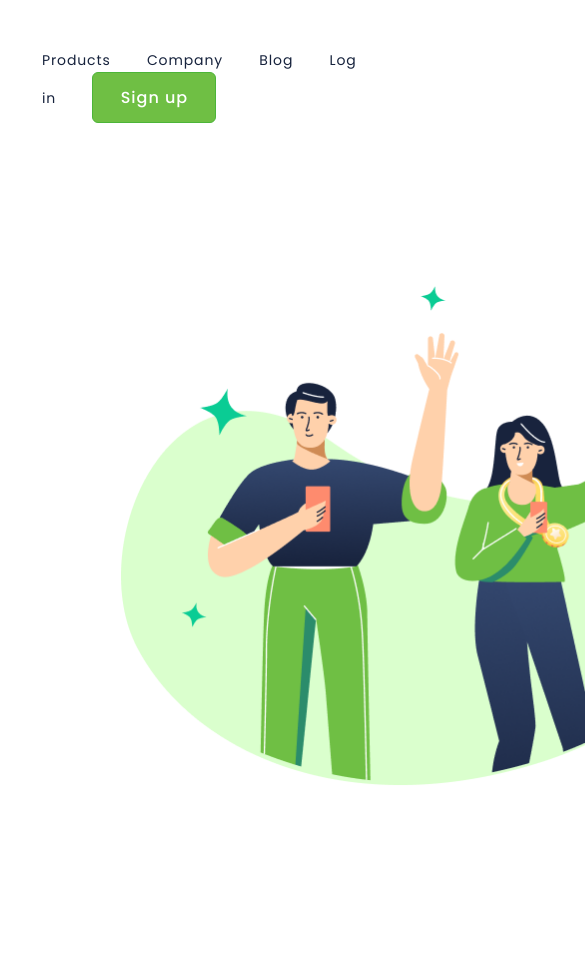
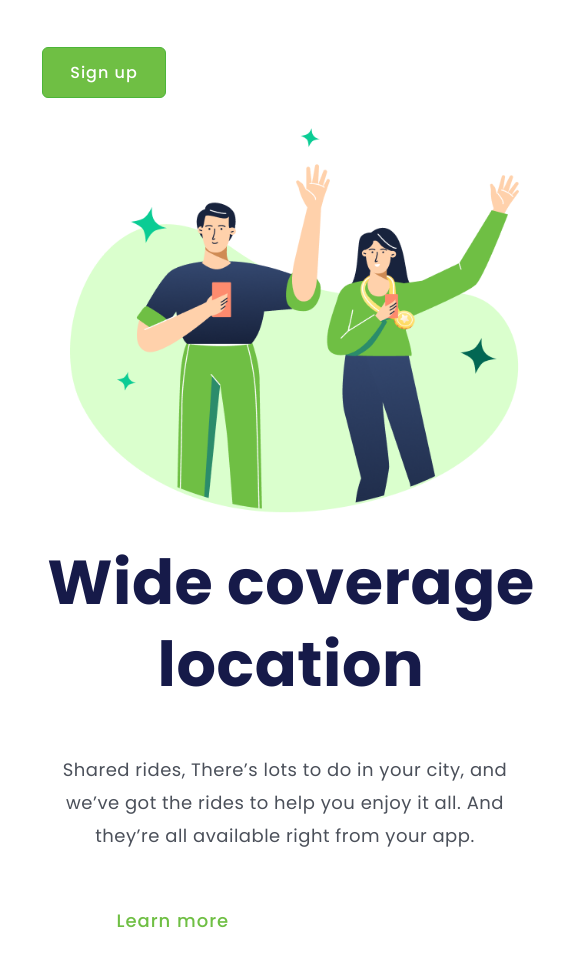
Before and after one commit to WanderDutra/projeto-2, a plain HTML site: page index.html in a window 390 px wide. Shown: the top 966 px of the page, 585 px wide, since content can reach past the window. After the commit the page ends 934 px from the top, so only its background shows below. Drawn offline with Linux system fonts and the light colour scheme.

Commit message:
atualizaçao rensponsivel

```diff
--- a/index.html
+++ b/index.html
@@ -24,8 +24,8 @@
     <main> <img src="./Img/(Positive) Congratulation You get 40 point for your ride.png"
             alt="Wide coverage location-Logo" class="logo-image">
         <section>
-            <h1>Wide coverage location</h1>
-            <p>Shared rides, There’s lots to do in your city, and we’ve got the rides to help you enjoy it all. And
+            <h1 class="texto-section">Wide coverage location</h1>
+            <p class="texto-section">Shared rides, There’s lots to do in your city, and we’ve got the rides to help you enjoy it all. And
                 they’re
                 all available right from your app.</p>
                 <a id="link-section">Learn more</a>
--- a/styles.css
+++ b/styles.css
@@ -70,7 +70,8 @@ p {
     margin-bottom: 55px;
 
 }
-main{
+
+main {
     margin-right: 84.98px;
 }
 
@@ -81,7 +82,8 @@ section {
     top: 342px;
     left: 801px;
 }
-#link-section{
+
+#link-section {
 
     color: #6FBF44;
     font-size: 18px;
@@ -90,3 +92,56 @@ line-height: 27px;
     letter-spacing: 1px;
     cursor: pointer;
 }
+
+@media screen and (max-width:1300px) {
+
+
+    section {
+        display: block;
+        position: absolute;
+        top: 742px;
+        left: 201px;
+    }
+
+
+
+    .logo-image {
+        display: block;
+
+
+    }
+}
+
+@media screen and (max-width:710px) {
+
+    .link-header {
+        display: none;
+    }
+
+    section {
+        position: absolute;
+        top: 542px;
+        left: 0;
+
+    }
+
+    .texto-section {
+        text-align: center;
+    }
+    #link-section {
+        margin-left: 20%;
+    }
+
+    .logo-image {
+        width: 150%;
+        height: 150%;
+        margin-top: 30px;
+        margin-left: 70px;
+    }
+
+    p {
+        margin-left: 60px;
+    }
+
+
+}
```
Lines whose indentation alone changed are shown as unchanged.
